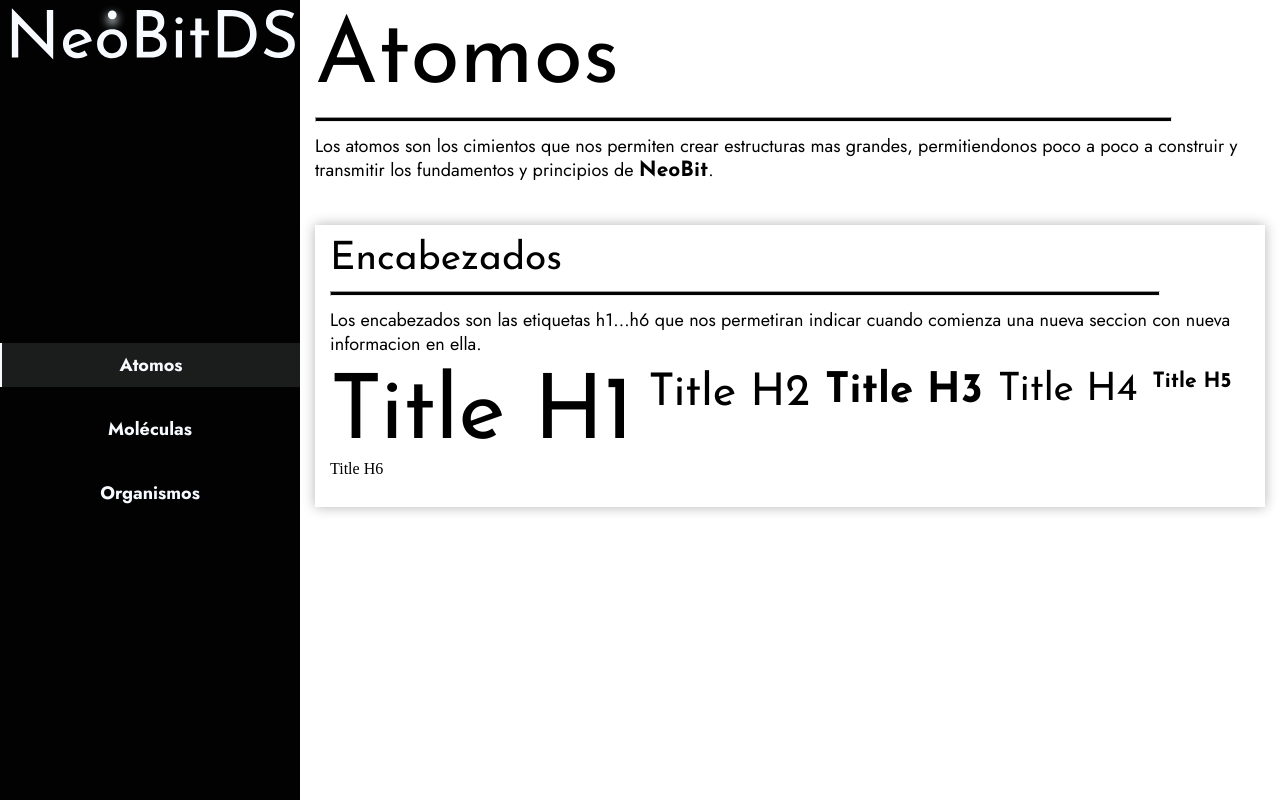
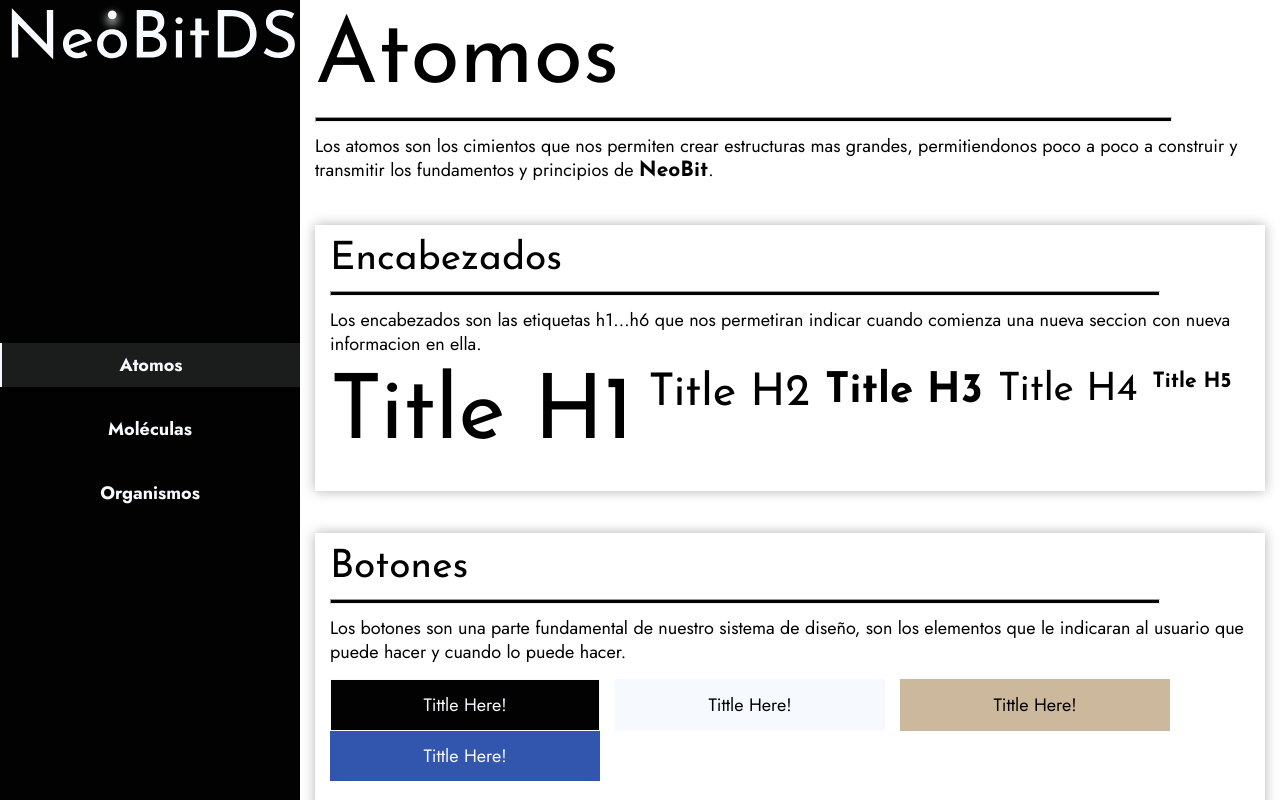
Before and after one commit to WS-Jedp/NeoBit, a React app in the folder DesignSystem/: page /atoms in a window 1280 px wide. Built offline with nearby package versions, Linux system fonts and the light colour scheme.

Commit message:
features/atoms

```diff
--- a/DesignSystem/src/components/SideBar.jsx
+++ b/DesignSystem/src/Components/Molecules/SideBar.jsx
@@ -1,6 +1,6 @@
 import React from 'react';
 import { NavLink } from 'react-router-dom';
-import logo from '../../images/logo.svg'
+import logo from '../../../images/logo.svg'
 
 const SideBar = () => {
   return (
--- a/DesignSystem/src/containers/Atoms.jsx
+++ b/DesignSystem/src/containers/Atoms.jsx
@@ -1,29 +1,38 @@
 import React from 'react';
-
-// Components
-import Button from '../components/Button';
 
 const Atoms = () => {
   return (
     <article className="systemContent">
-      <div className="systemContent__information">
+      <div className="systemContent--information">
         <h1>Atomos</h1>
         <hr/>
         <p>Los atomos son los cimientos que nos permiten crear estructuras mas grandes, permitiendonos poco a poco a construir y transmitir los fundamentos y principios de <strong>NeoBit</strong>.</p>
       </div>
 
-      <section className="systemContent__section">
+      <section className="systemContent--section">
         <h4>Encabezados</h4>
         <hr/>
         <p>Los encabezados son las etiquetas <code>h1...h6</code> que nos permetiran indicar cuando comienza una nueva seccion con nueva informacion en ella.</p>
 
-        <div className="systemContent__section--components">
+        <div className="systemContent--section--components">
           <h1>Title H1</h1>
           <h2>Title H2</h2>
           <h3>Title H3</h3>
           <h4>Title H4</h4>
           <h5>Title H5</h5>
-          <h6>Title H6</h6>
+        </div>
+      </section>
+
+      <section className="systemContent--section">
+        <h4>Botones</h4>
+        <hr/>
+        <p>Los botones son una parte fundamental de nuestro sistema de diseño, son los elementos que le indicaran al usuario que puede hacer y cuando lo puede hacer.</p>
+
+        <div className="systemContent--section--components">
+          <button className="button button-primary-black">Tittle Here!</button>
+          <button className="button button-primary-white">Tittle Here!</button>
+          <button className="button button-secondary-gray">Tittle Here!</button>
+          <button className="button button-secondary-blue">Tittle Here!</button>
         </div>
       </section>
     </article>
--- a/DesignSystem/src/containers/Molecules.jsx
+++ b/DesignSystem/src/containers/Molecules.jsx
@@ -1,12 +1,12 @@
 import React from 'react';
 
 // Componenets
-import Button from '../components/Button';
+import Button from '../components/Atoms/Button';
 
 const Molecules = () => {
   return (
     <article className="systemContent">
-      <div className="systemContent__information">
+      <div className="systemContent--information">
         <h1>
           Moleculas
         </h1>
@@ -16,18 +16,6 @@ const Molecules = () => {
         </p>
       </div>
 
-      <section className="systemContent__section">
-        <h4>Botones</h4>
-        <hr/>
-        <p>Los botones son una parte fundamental de nuestro sistema de diseño, son los elementos que le indicaran al usuario que puede hacer y cuando lo puede hacer.</p>
-
-        <div className="systemContent__section--components">
-          <Button title="Title Here!" />
-          <Button title="Title Here!" style="secondary"/>
-          <Button title="Title Here!" style="gray"/>
-          <Button title="Title Here!" style="blue"/>
-        </div>
-      </section>
     </article>
   );
 };
--- a/DesignSystem/src/layouts/Layout.jsx
+++ b/DesignSystem/src/layouts/Layout.jsx
@@ -1,5 +1,5 @@
 import React from 'react';
-import SideBar from '../components/SideBar';
+import SideBar from '../components/Molecules/SideBar';
 
 // Styles
 import '../styles/Layouts/LayoutsDS.scss';
@@ -8,7 +8,7 @@ const Layout = ({ children }) => {
   return (
     <div className="designSystem">
       <SideBar />
-      <section className="designSystem__content">
+      <section className="designSystem--content">
         {children}
       </section>
     </div>
--- a/DesignSystem/src/styles/Containers/AtomsStyles.scss
+++ b/DesignSystem/src/styles/Containers/AtomsStyles.scss
@@ -1,11 +1,11 @@
 
 .systemContent {
 
-  &__information{
+  &--information{
     margin-bottom: $space-section-medium;
   }
 
-  &__section {
+  &--section {
     position: relative;
     width: 100%;
     min-height: 120px;
@@ -13,6 +13,7 @@
     padding: $space-elements-big;
     box-shadow: 0 0 12px rgba(0,0,0,0.3);
     box-sizing: border-box;
+    margin-bottom: $space-section-medium;
 
     &--components{
       position: relative;
--- a/DesignSystem/src/styles/Layouts/LayoutsDS.scss
+++ b/DesignSystem/src/styles/Layouts/LayoutsDS.scss
@@ -3,13 +3,13 @@
 .designSystem{
   position: relative;
   display: flex;
-  justify-content: start;
+  justify-content: flex-start;
   align-items: flex-start;
   width: 100%;
   height: 100vh;
   overflow: hidden;
 
-  &__content{
+  &--content{
     padding: $space-elements-big;
     width: 80%;
     height: 100vh;
--- a/DesignSystem/src/styles/components/Buttons.scss
+++ b/DesignSystem/src/styles/components/Buttons.scss
@@ -1,23 +1,30 @@
-button {
+.button {
   font-family: $font-primary;
-  min-width: 150px;
+  min-width: 270px;
+  max-width: 270px;
   text-align: center;
+  padding: $space-elements-small;
   border: $color-primary-white 1px solid;
-  padding: $space-elements-small;
-  font-size: $font-size-p;
   background-color: $color-primary-black;
   color: $color-primary-white;
+  font-size: $font-size-p;
   transition: 0.3s ease-in-out;
   cursor: pointer;
 
-  &:hover{
-    box-shadow: 0 0 12px rgba(255,255,255,0.6);
+  &-primary-black{
+    border: $color-primary-white 1px solid;
+    background-color: $color-primary-black;
+    color: $color-primary-white;
+
+    &:hover{
+      box-shadow: 0 0 12px rgba(255,255,255,0.6);
+    }
   }
 
   // -------Secondary Button -------
-  &.secondary{
+  &-primary-white{
     background-color: $color-primary-white;
-    border: $color-primary-black 1px solid;
+    border: none;
     color: $color-primary-black;
 
     &:hover{
@@ -25,9 +32,9 @@ button {
     }
   }
 
-  &.gray{
+  &-secondary-gray{
     background-color: $color-secondary-gray;
-    border: $color-primary-black 1px solid;
+    border: none;
     color: $color-primary-black;
 
     &:hover{
@@ -35,9 +42,9 @@ button {
     }
   }
 
-  &.blue{
+  &-secondary-blue{
     background-color: $color-secondary-blue;
-    border: $color-primary-black 1px solid;
+    border: none;
     color: $color-primary-white;
 
     &:hover{
```
Also changed, not shown: DesignSystem/src/Components/Atoms/Button.jsx (renamed from DesignSystem/src/components/Button.jsx).
